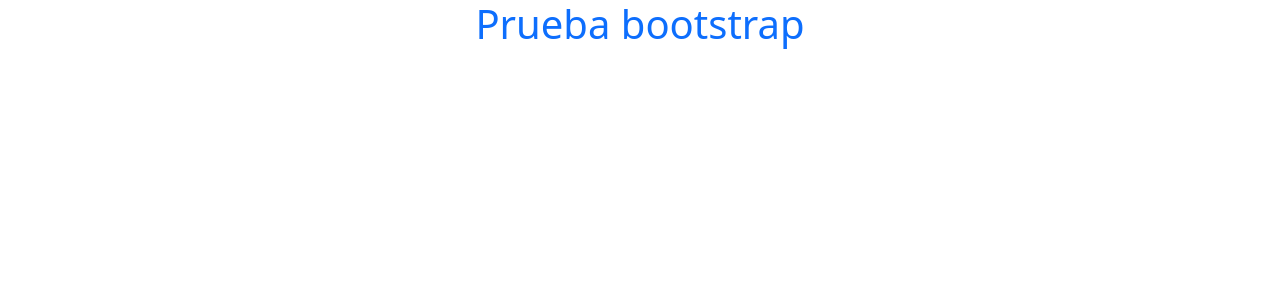
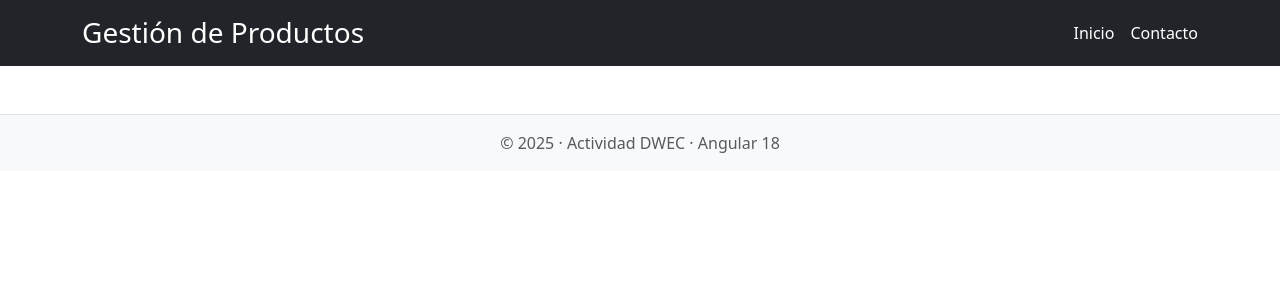
Before and after one commit to CristinaSanzAlonso/gestion-producto, an Angular app: page / in a window 1280 px wide. Shown: the top 300 px of the page. Built offline with nearby package versions, Linux system fonts and the light colour scheme.

Commit message:
Añadimos footer y header en app.html

```diff
--- a/src/app/app.html
+++ b/src/app/app.html
@@ -1 +1,35 @@
-<h1 class="text-center text-primary">Prueba bootstrap</h1>
+<!DOCTYPE html>
+<html lang="en">
+
+<head>
+  <meta charset="UTF-8">
+  <meta name="viewport" content="width=device-width, initial-scale=1.0">
+  <title>Actividad 2</title>
+</head>
+
+<body>
+  <!-- CABECERA -->
+  <header class="bg-dark text-white py-3 mb-4">
+    <div class="container d-flex justify-content-between align-items-center">
+      <h1 class="h3 m-0">Gestión de Productos</h1>
+
+      <nav>
+        <a href="#" class="text-white text-decoration-none me-3">Inicio</a>
+        <a href="#" class="text-white text-decoration-none">Contacto</a>
+      </nav>
+    </div>
+  </header>
+
+  <!-- CONTENIDO PRINCIPAL -->
+  <main class="container mb-5">
+  </main>
+
+  <!-- FOOTER -->
+  <footer class="bg-light py-3 text-center border-top mt-5">
+    <p class="m-0 text-muted">
+      © 2025 · Actividad DWEC · Angular 18
+    </p>
+  </footer>
+</body>
+
+</html>
```
